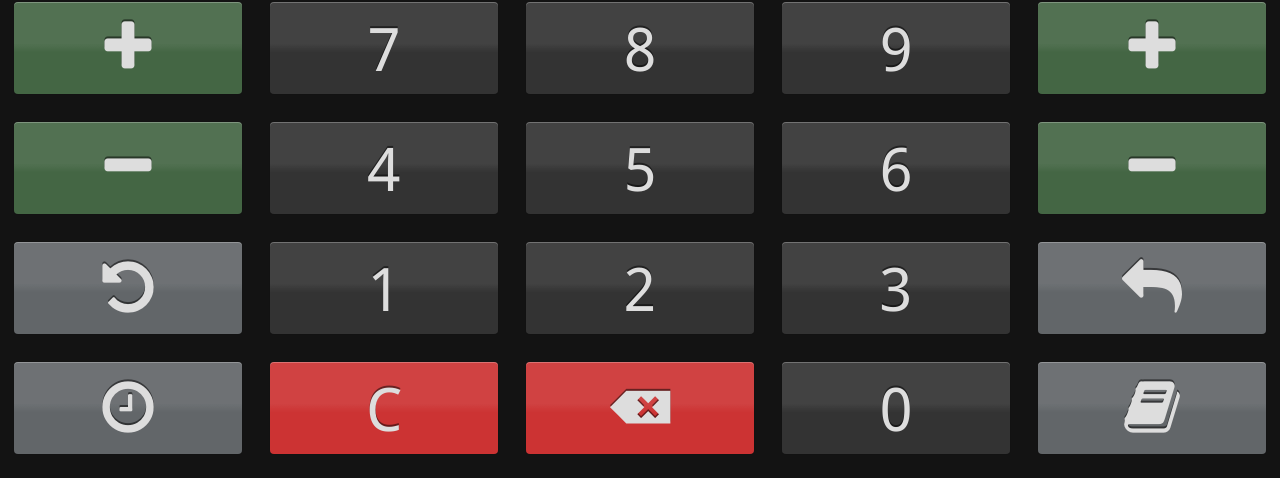
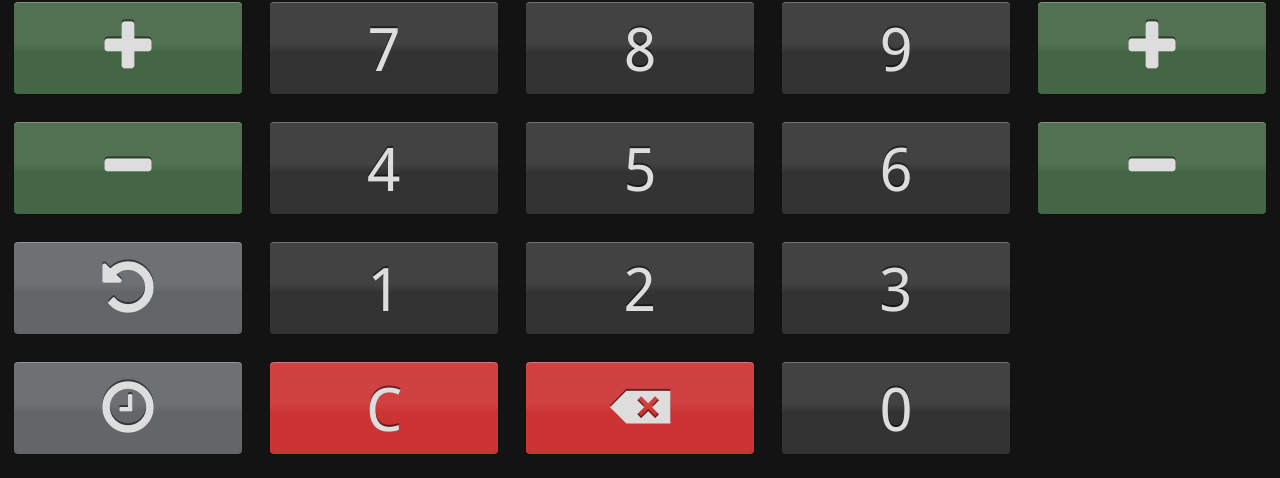
Before and after one commit to jacksonrayhamilton/yugioh-calculator-2016, a website: page index.html in a window 1280 px wide. Shown: the part 212-690 px from the top of the page. Drawn offline with nearby package versions, Linux system fonts and the light colour scheme.

Commit message:
Hide unused buttons

```diff
--- a/index.html
+++ b/index.html
@@ -79,9 +79,9 @@
              id="yc-button-digit-3">
             <div class="yc-button-inner">3</div>
         </div>
-        <div class="yc-button yc-button-c4 yc-button-utility">
-            <div class="yc-button-inner yc-icon-undo"></div>
-        </div>
+        <!-- <div class="yc-button yc-button-c4 yc-button-utility"> -->
+        <!--     <div class="yc-button-inner yc-icon-undo"></div> -->
+        <!-- </div> -->
 
         <div class="yc-button yc-button-d0 yc-button-utility"
              id="yc-button-reset-timer">
@@ -99,9 +99,9 @@
              id="yc-button-digit-0">
             <div class="yc-button-inner">0</div>
         </div>
-        <div class="yc-button yc-button-d4 yc-button-utility">
-            <div class="yc-button-inner yc-icon-book"></div>
-        </div>
+        <!-- <div class="yc-button yc-button-d4 yc-button-utility"> -->
+        <!--     <div class="yc-button-inner yc-icon-book"></div> -->
+        <!-- </div> -->
 
         <div class="yc-timer">
             <div class="yc-timer-inner"
```
